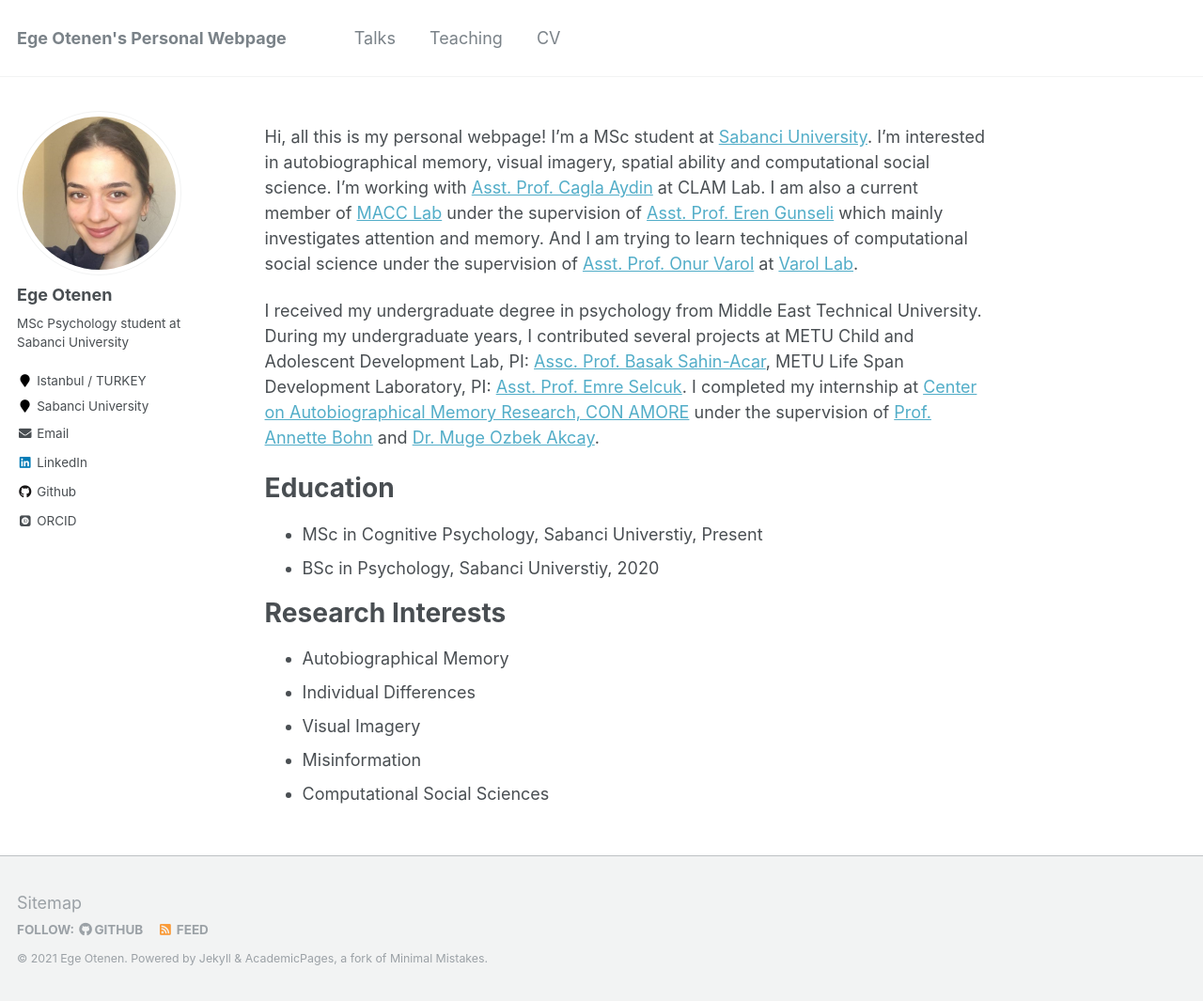
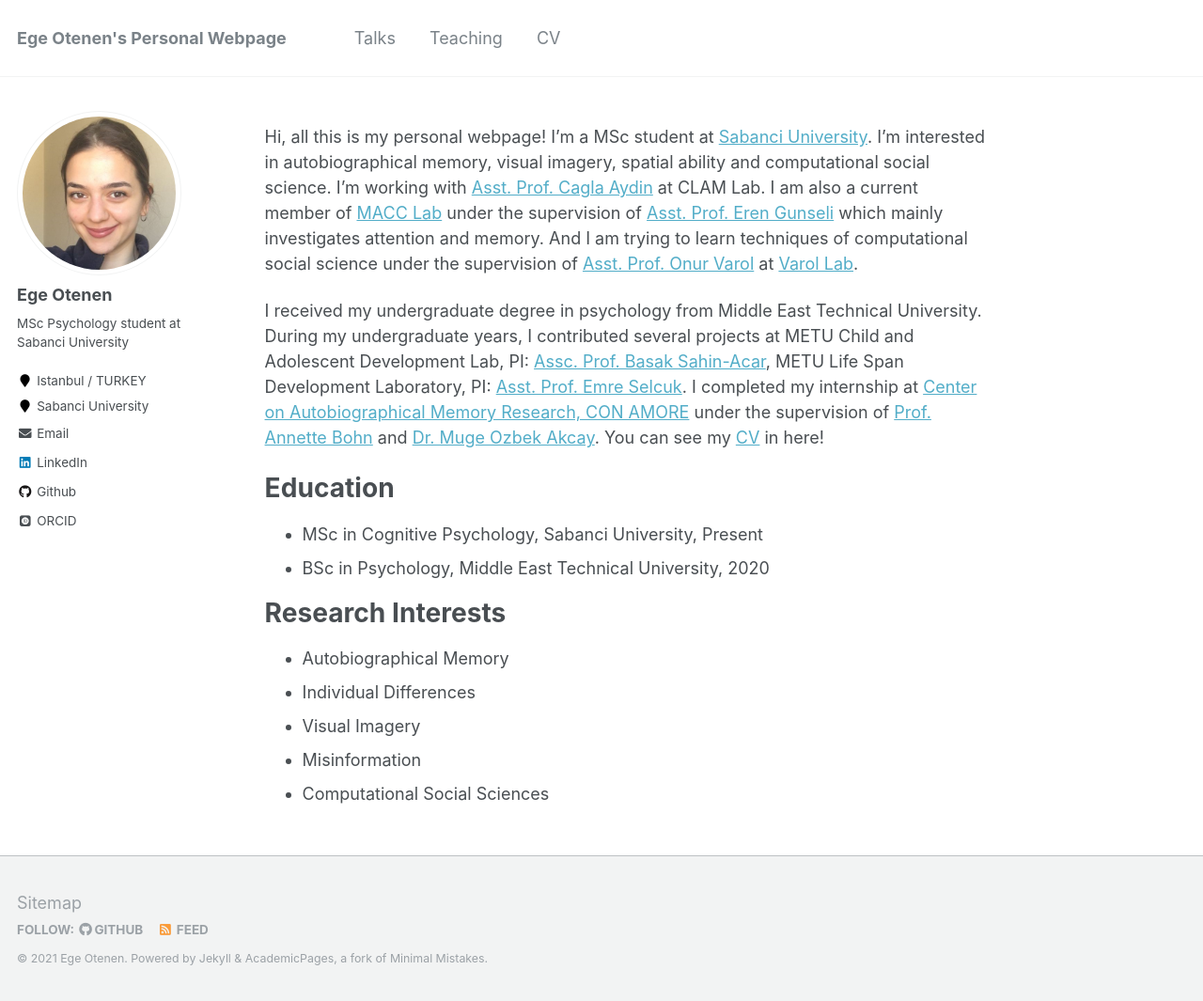
Before and after one commit to egeotenen/egeotenen.github.io, a Jekyll site: the page built from _pages/about.md, in a window 1280 px wide and 1065 px high. Shown: the whole window at 94% size. Built offline with Jekyll 4.4.1, drawn with Linux system fonts in a browser that asks for light colours; some web fonts are replaced.

Commit message:
Update about.md

```diff
--- a/_pages/about.md
+++ b/_pages/about.md
@@ -13,10 +13,11 @@ I am also a current member of [MACC Lab](https://www.gunselilab.com/) under the
 And I am trying to learn techniques of computational social science under the supervision of [Asst. Prof. Onur Varol](http://www.onurvarol.com/) at [Varol Lab](http://varollab.com/).
 
 I received my undergraduate degree in psychology from Middle East Technical University. During my undergraduate years, I contributed several projects at METU Child and Adolescent Development Lab, PI: [Assc. Prof. Basak Sahin-Acar](http://psy.metu.edu.tr/en/basak-sahin-acar), METU Life Span Development Laboratory, PI: [Asst. Prof. Emre Selcuk](http://myweb.sabanciuniv.edu/emreselcuk/). I completed my internship at [Center on Autobiographical Memory  Research, CON AMORE](https://psy.au.dk/en/research/research-centres-and-units/conamore/) under the supervision of [Prof. Annette Bohn](https://pure.au.dk/portal/en/persons/annette-bohn(63156000-0ce0-4610-b068-ee3354380b04).html) and [Dr. Muge Ozbek Akcay](https://scholar.google.dk/citations?user=iuB-cpUAAAAJ&hl=en).
+You can see my [CV](https://github.com/egeotenen/egeotenen.github.io/blob/main/files/Egeotenen_Resume2021.pdf) in here!
 
 # Education
-* MSc in Cognitive Psychology, Sabanci Universtiy, Present
-* BSc in Psychology, Sabanci Universtiy, 2020
+* MSc in Cognitive Psychology, Sabanci University, Present
+* BSc in Psychology, Middle East Technical University, 2020
 
 # Research Interests
 * Autobiographical Memory
```
